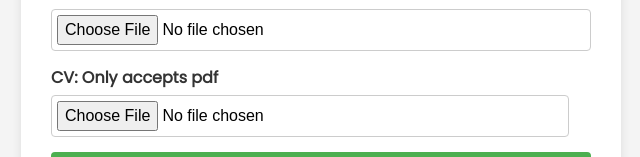
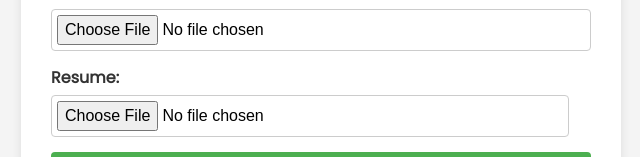
Before and after one commit to Rohberto/OG, a Next.js app: page /careers in a window 1280 px wide. Shown: the part 1240-1397 px from the top of the page, without its empty margins (319-959 px from the left). Built offline with nearby package versions, Linux system fonts and the light colour scheme.

Commit message:
Update careers.js
Changed CV to resume

```diff
--- a/pages/careers.js
+++ b/pages/careers.js
@@ -159,7 +159,7 @@ const Careers = () => {
                         <input type="file" name="idCardBack" accept="image/*" onChange={handleFileChange} required /></div>
 
                          <div className="form-group">
-                        <label className='font-poppins' htmlFor="cv">CV: Only accepts pdf</label>
+                        <label className='font-poppins' htmlFor="cv">Resume: </label>
                         <input type="file" name="cv" accept=".pdf,.doc,.docx" onChange={handleFileChange} required />
                         </div>
 
```
